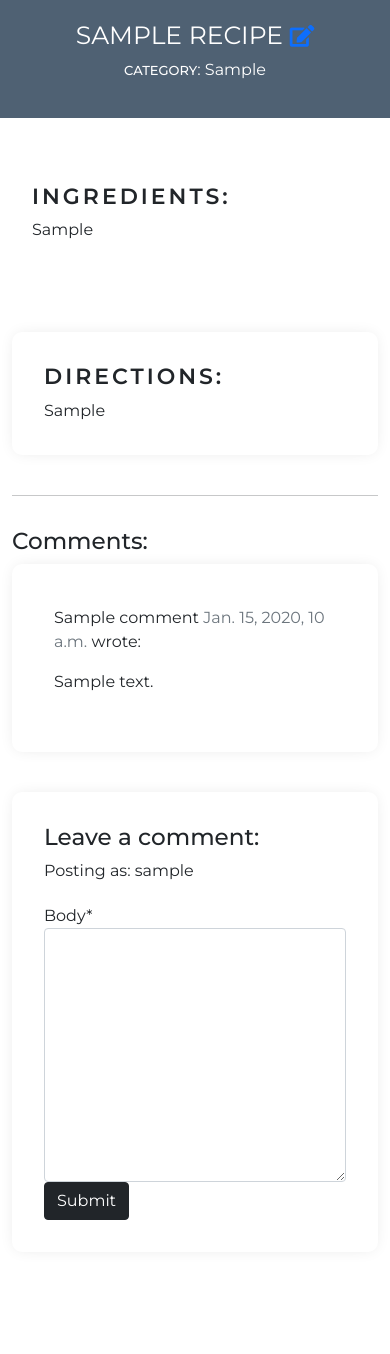
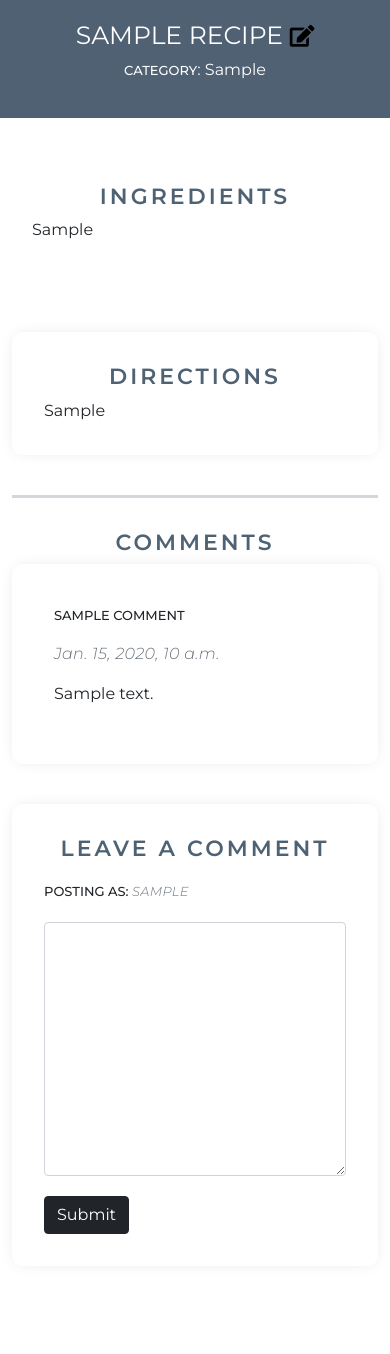
Before and after one commit to stephaniecrocker91/for-the-love-of-food, a Django app: a page that uses templates/recipe_detail.html in a window 390 px wide. Shown: the part 168-1522 px from the top of the page. Before the commit the page ends 1388 px from the top, so only its background shows below. Run offline with Django 3.2, Linux system fonts and the light colour scheme; a user stored in the database is signed in; tables that the repository leaves empty hold one stand-in row (values such as "Sample post"); some libraries are stand-ins or nearby versions.

```diff
--- a/static/css/style.css
+++ b/static/css/style.css
@@ -8,17 +8,40 @@ body {
 
 }
 
-.margin-top-bottom {
+.padding-sides{
+    padding-left: 20px;
+    padding-right: 20px;
+}
+
+.margin-top-bottom-50 {
     margin: 50px auto;
 }
+
+.margin-top-20{
+    margin-top: 20px;
+}
+
+.gap{
+    gap: 20px;
+    justify-content: flex-end;
+    margin-right: 0px;
+}
+
+a {
+    text-decoration: none;
+    color: black;
+}
+
+hr {
+    height: 3px!important;
+    color: #4f6273;
+}
+
+/************************ Title/subtitle types */
 
 h2 {
     text-transform: uppercase;
     font-size: 20px;
-}
-
-a:hover {
-    color: #000000a1;
 }
 
 .italic-light{
@@ -28,12 +51,18 @@ a:hover {
     color: #6c757d !important;
 }
 
-.author span {
+.subtitle {
+    text-transform: uppercase;
+    font-weight: 600;
+    letter-spacing: 3px;
+    font-size: 22px;
+    color:#4f6273;
+}
+
+.subtitle-2 {
     font-size: 13px;
     font-weight: 500;
-}
-.author{
-    text-transform: capitalize;
+    text-transform: uppercase;
 }
 
 .light-banner{
@@ -141,13 +171,6 @@ a:hover {
     font-weight: 400;
     font-size: 25px;
     text-transform: uppercase;
-}
-
-.subtitle {
-    text-transform: uppercase;
-    font-weight: 600;
-    letter-spacing: 3px;
-    font-size: 22px;
 }
 
 .card-460{
@@ -177,3 +200,24 @@ a:hover {
     margin-top: 20px;
     margin-bottom: 20px;
 }
+
+/************************ Comments Section */
+
+/************************ Comments FORM */
+#div_id_body label{
+    display: none;
+}
+
+/************************ Edit Recipe Page */
+.form-recipe label{
+    text-transform: uppercase;
+    font-weight: 600;
+    letter-spacing: 2px;
+    font-size: 16px;
+    color: #4f6273;
+    margin-right: 10px;
+}
+
+.form-recipe input{
+    width: 100%;
+}
--- a/templates/recipe_detail.html
+++ b/templates/recipe_detail.html
@@ -14,10 +14,10 @@
             {% endif %}
         </h1>
         <div class="padding-sides text-center">
-            <p class="author"><span>CATEGORY</span>: {{ recipe.category }}</p>
+            <p class="author"><span class="subtitle-2">CATEGORY</span>: {{ recipe.category }}</p>
         </div>
     </div>
-    <div class="container margin-top-bottom">
+    <div class="container margin-top-bottom-50">
         <div class="row g-0">
             <!--Recipe Img --------------------------------------------------------->
             <div class="d-none d-md-block col-md-6 masthead-image card-body mini-card card-460">
@@ -34,7 +34,7 @@
                 {% endif %}
                 <!--Recipe details --------------------------------------------------------->
                 <div class="padding-sides">
-                    <p class="author"><span>CREATED BY</span>: {{ recipe.author }}</p>
+                    <p class="author"><span class="subtitle-2">CREATED BY</span>: {{ recipe.author }}</p>
                 </div>
                 <p class="post-subtitle padding-sides italic-light">{{ recipe.created_on }}</p>
                 <div class="row padding-sides gap">
@@ -86,7 +86,7 @@
             <div class="col-md-6 masthead-text padding-sides">
                 <div class="col  mb-4  mt-3 left  top">
                     <div class="">
-                        <h3 class="subtitle">Ingredients: </h3>
+                        <h3 class="subtitle text-center">Ingredients</h3>
                         <p class="post-ingredients card-text">{{ recipe.ingredients | safe }}</p>
                     </div>
                 </div>
@@ -99,7 +99,7 @@
     <div class="row">
         <div class="col card mb-4  mt-3 left top">
             <div class="card-body">
-                <h3 class="subtitle">Directions: </h3>
+                <h3 class="subtitle text-center">Directions</h3>
                 <p class="card-text ">{{ recipe.directions | safe}}</p>
 
             </div>
@@ -112,15 +112,15 @@
     </div>
     <div class="row">
         <div class="col card mb-4  mt-3 ">
-            <h3>Comments:</h3>
+            <h3 class="subtitle text-center" >Comments</h3>
             <div class="card-body">
                 {% for comment in comments %}
                 <div class="comments" style="padding: 10px;">
-                    <p class="font-weight-bold">
+                    <p class="subtitle-2">
                         {{ comment.name }}
-                        <span class=" text-muted font-weight-normal">
+                        <p class=" text-muted font-weight-normal italic-light">
                             {{ comment.created_on }}
-                        </span> wrote:
+                        </p>
                     </p>
                     {{ comment.body | linebreaks }}
                 </div>
@@ -130,12 +130,12 @@
         <div class="col-md-8 card mb-4  mt-3 ">
             <div class="card-body">
                 {% if user.is_authenticated %}
-                <h3>Leave a comment:</h3>
-                <p>Posting as: {{ user.username }}</p>
+                <h3 class="subtitle text-center" >Leave a comment</h3>
+                <p class="subtitle-2 margin-top-20">Posting as: <span class="italic-light">{{ user.username }}</span></p>
                 <form method="post" style="margin-top: 1.3em;">
                     {{ comment_form | crispy }}
                     {% csrf_token %}
-                    <button type="submit" class="btn btn-dark">Submit</button>
+                    <button type="submit" class="btn btn-dark margin-top-20">Submit</button>
                 </form>
 
                 {% endif %}
```
Also changed, not shown: other parts of static/css/style.css (+24 -23 lines), templates/create_recipe.html (+5 -7 lines), templates/index.html (+6 -6 lines), templates/recipe_drafts.html (+11 -10 lines), templates/recipe_favourites.html (+21 -10 lines), templates/update_recipe.html (+4 -6 lines).
